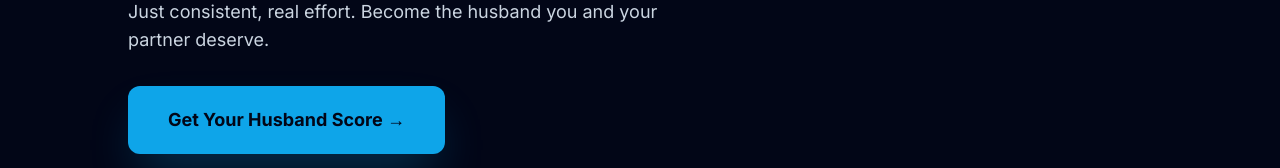
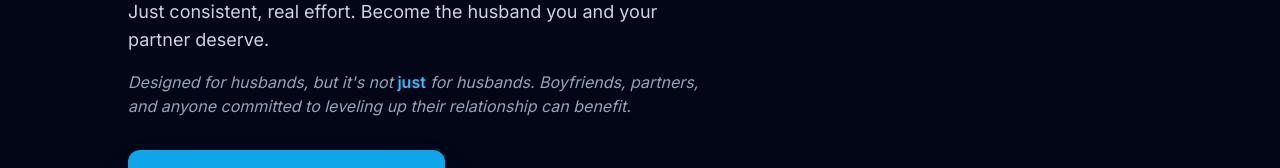
Before and after one commit to loo83gh22-droid/Husband-Daily-Tips, a Next.js app: page / in a window 1280 px wide. Shown: the part 551-719 px from the top of the page. Built offline with nearby package versions, Linux system fonts and the light colour scheme; no server answers.

Commit message:
Add inclusive messaging: clarify product is for husbands, boyfriends, and partners

```diff
--- a/app/page.tsx
+++ b/app/page.tsx
@@ -77,10 +77,14 @@ export default async function Home() {
             <p className="text-lg md:text-xl text-primary-400 font-semibold mb-4 max-w-2xl">
               Daily actions that show you care. She&apos;ll notice. You&apos;ll both feel the difference.
             </p>
-            <p className="text-base md:text-lg text-slate-300 leading-relaxed mb-8 max-w-2xl">
+            <p className="text-base md:text-lg text-slate-300 leading-relaxed mb-4 max-w-2xl">
               Marriage is hard. You know it, we know it. But here&apos;s the thing—it doesn&apos;t have to be complicated.
               One small action a day. One moment where you actually show up. No grand gestures needed.
               Just consistent, real effort. Become the husband you and your partner deserve.
+            </p>
+            <p className="text-sm md:text-base text-slate-400 italic mb-8 max-w-2xl">
+              Designed for husbands, but it&apos;s not <span className="text-primary-400 font-semibold not-italic">just</span> for husbands.
+              Boyfriends, partners, and anyone committed to leveling up their relationship can benefit.
             </p>
 
             <div className="mb-8">
```
